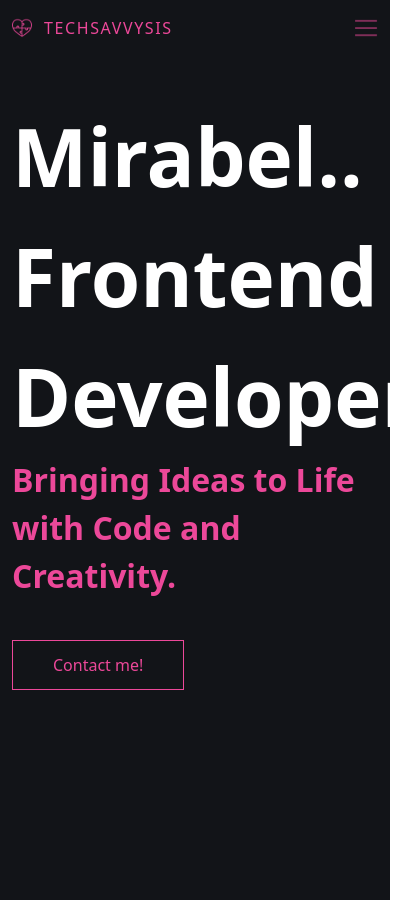
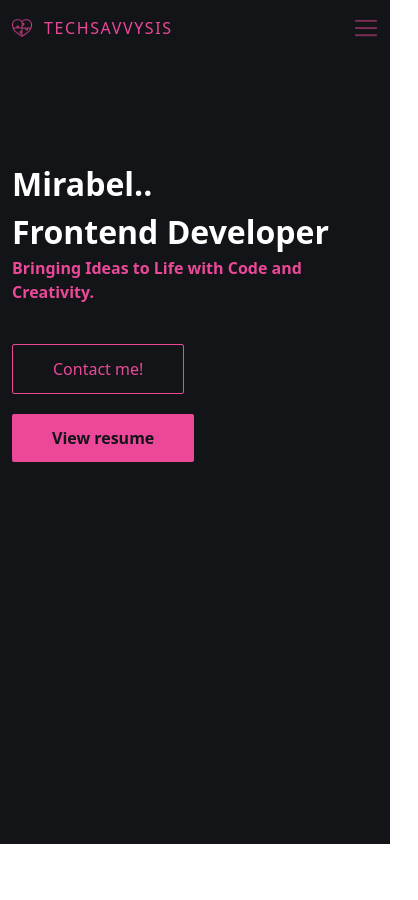
Before and after one commit to Meerahbel/TechSavvySis, a React (Vite) app: page / in a window 390 px wide. Shown: the whole page, 418 px wide, since content can reach past the window. After the commit the page ends 844 px from the top, so only its background shows below. Built offline with nearby package versions, Linux system fonts and the light colour scheme.

Commit message:
Intro responsiveness

```diff
--- a/src/components/Header.jsx
+++ b/src/components/Header.jsx
@@ -9,7 +9,7 @@ const Header = () => {
   };
 
   return (
-    <header className="flex py-4 px-3 md:px-[60px] justify-between items-center bg-transparent">
+    <header className="flex py-4 px-3 md:px-[60px] justify-between items-center bg-transparent fixed z-[999] top-0 left-0 right-0">
       <div className="flex gap-3 items-center">
         <img src="/images/icon2.png" alt="icon" className="w-5 h-5" />
         <p className="text-[#ec4899] tracking-widest">TECHSAVVYSIS</p>
--- a/src/components/Intro.jsx
+++ b/src/components/Intro.jsx
@@ -1,18 +1,25 @@
 const Intro = () => {
   return (
-    <main className="py-10 px-3 md:px-[60px] min-h-screen">
+    <main className="pt-40 md:pt-28 pb-10 px-3 md:px-[60px] min-h-screen">
       <section className="flex flex-col gap-10">
         <div className="flex flex-col font-bold">
-          <p className="pr-2 text-white text-[5rem]">Mirabel..</p>
-          <p className="pr-2 text-white text-[5rem]">Frontend Developer</p>
-          <p className="text-[#ec4899] text-[2rem]">
+          <p className="pr-2 text-white text-[2rem] md:text-[4rem] lg:text-[6rem]">
+            Mirabel..
+          </p>
+          <p className="pr-2 text-white text-[2rem] md:text-[4rem] lg:text-[6rem]">
+            Frontend Developer
+          </p>
+          <p className="text-[#ec4899] text-[1rem] md:text-[2rem]">
             Bringing Ideas to Life with Code and Creativity.
           </p>
         </div>
-        <button className="border border-[#ec4899] text-[#ec4899] w-fit py-3 px-10">
+        <button className="border border-[#ec4899] text-[#ec4899] w-fit py-3 px-10 rounded-sm hover:bg-[#ec4899]/20 transition-all ease-in-out">
           Contact me!
         </button>
       </section>
+      <button className="bg-[#ec4899] md:hidden text-[#121418] w-fit py-3 px-10 rounded-sm mt-5 font-semibold">
+        View resume
+      </button>
     </main>
   );
 };
```
Also changed, not shown: public/images/horizontal-line.png (added), public/images/vertical-line.png (added).
